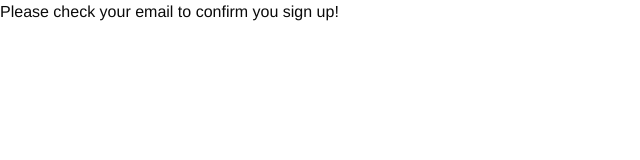
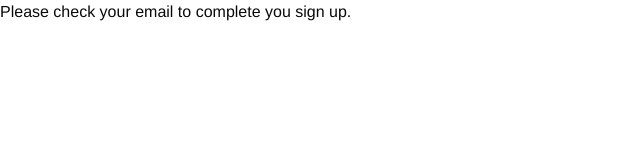
Before and after one commit to Shinkrbs/agora, a Next.js app: page /confirm-email in a window 1280 px wide. Shown: the top 160 px of the page, without its empty margins (0-640 px from the left). Built offline with nearby package versions, Linux system fonts and the light colour scheme.

Commit message:
refactor: refactored message in confirm email page to have clearer intent

```diff
--- a/app/(public)/(auth)/confirm-email/page.tsx
+++ b/app/(public)/(auth)/confirm-email/page.tsx
@@ -1,3 +1,3 @@
 export default function ConfirmEmail() {
-  return <div>Please check your email to confirm you sign up!</div>;
+  return <div>Please check your email to complete you sign up.</div>;
 }
```
